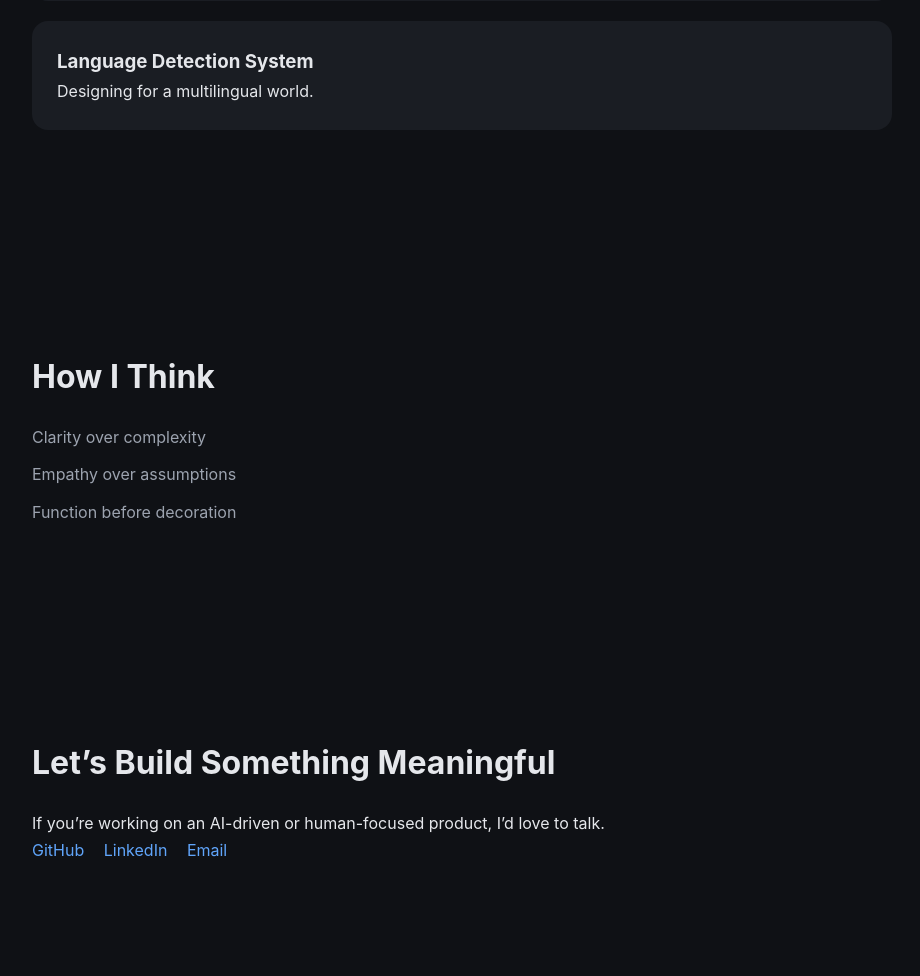
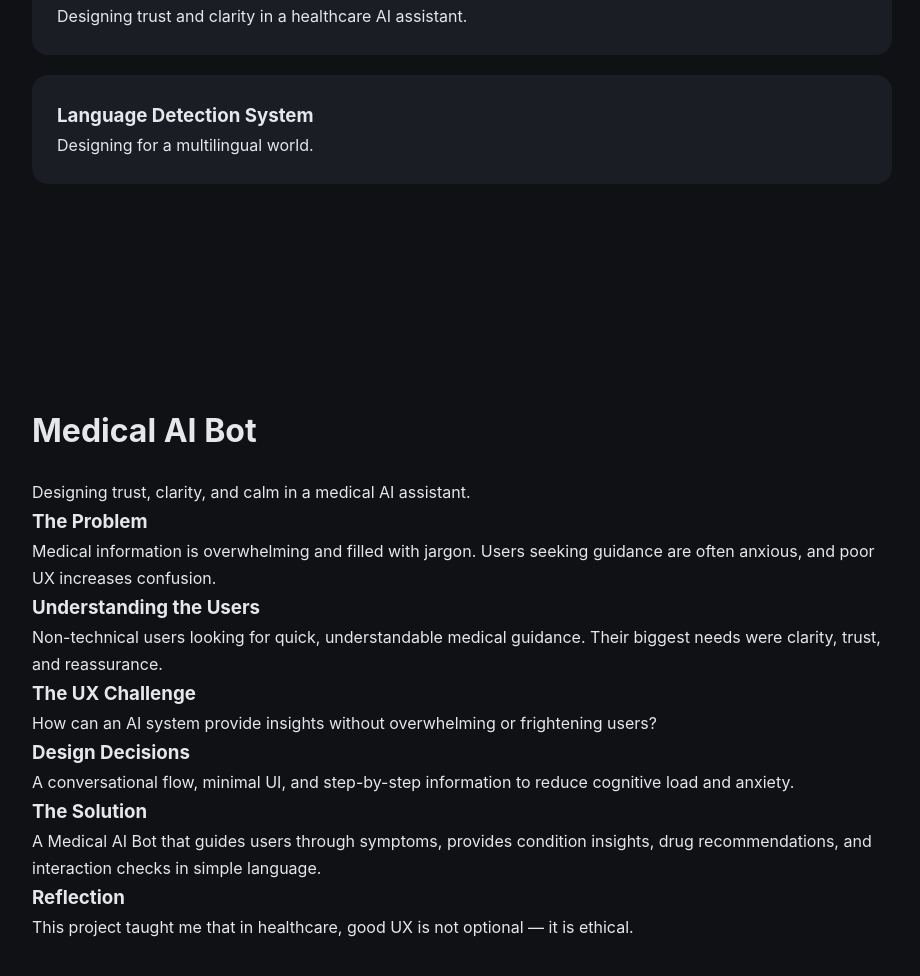
Before and after one commit to fardeen2036/story_portfolio, a plain HTML site: page index.html in a window 1280 px wide. Shown: the part 1084-2060 px from the top of the page, without its empty margins (178-1098 px from the left). Drawn offline with Linux system fonts and the light colour scheme.

Commit message:
Update index.html

```diff
--- a/index.html
+++ b/index.html
@@ -3,7 +3,7 @@
 <head>
   <meta charset="UTF-8" />
   <meta name="viewport" content="width=device-width, initial-scale=1.0" />
-  <title>Fardeen | UI/UX & AI Portfolio</title>
+  <title>Fardeen | Narrative UI/UX Portfolio</title>
   <link rel="stylesheet" href="style.css" />
 </head>
 <body>
@@ -16,27 +16,33 @@
       usability, clarity, and trust matter as much as accuracy.
     </p>
     <div class="hero-buttons">
-      <a href="#projects">View Case Studies</a>
+      <a href="#medical-ai">View Case Study</a>
       <a href="#about" class="secondary">Read My Story</a>
     </div>
   </section>
 
   <!-- ABOUT -->
-  <section id="about" class="about">
+  <section id="about" class="about reveal">
     <h2>My Story</h2>
     <p>
       I started my journey by building software and AI systems.
-      The logic worked — but I kept asking myself: would a real person understand this?
+      The logic worked — but I kept asking myself:
+      <em>would a real person understand this?</em>
+    </p>
+    <p>
+      That question pushed me toward UI/UX design.
+      Today, I work at the intersection of technology and empathy,
+      designing experiences that simplify complexity and feel human.
     </p>
   </section>
 
-  <!-- PROJECTS -->
-  <section id="projects" class="projects">
+  <!-- PROJECT LIST -->
+  <section id="projects" class="projects reveal">
     <h2>Selected Work</h2>
 
     <div class="project-card morph">
       <h3>Medical AI Bot</h3>
-      <p>Designing trust in a medical AI assistant.</p>
+      <p>Designing trust and clarity in a healthcare AI assistant.</p>
     </div>
 
     <div class="project-card morph">
@@ -45,20 +51,80 @@
     </div>
   </section>
 
+  <!-- MEDICAL AI CASE STUDY -->
+  <section class="case-study reveal" id="medical-ai">
+
+    <h2>Medical AI Bot</h2>
+    <p class="case-intro">
+      Designing trust, clarity, and calm in a medical AI assistant.
+    </p>
+
+    <div class="case-block morph">
+      <h3>The Problem</h3>
+      <p>
+        Medical information is overwhelming and filled with jargon.
+        Users seeking guidance are often anxious, and poor UX increases confusion.
+      </p>
+    </div>
+
+    <div class="case-block morph">
+      <h3>Understanding the Users</h3>
+      <p>
+        Non-technical users looking for quick, understandable medical guidance.
+        Their biggest needs were clarity, trust, and reassurance.
+      </p>
+    </div>
+
+    <div class="case-block morph">
+      <h3>The UX Challenge</h3>
+      <p>
+        How can an AI system provide insights without overwhelming
+        or frightening users?
+      </p>
+    </div>
+
+    <div class="case-block morph">
+      <h3>Design Decisions</h3>
+      <p>
+        A conversational flow, minimal UI, and step-by-step information
+        to reduce cognitive load and anxiety.
+      </p>
+    </div>
+
+    <div class="case-block morph">
+      <h3>The Solution</h3>
+      <p>
+        A Medical AI Bot that guides users through symptoms,
+        provides condition insights, drug recommendations,
+        and interaction checks in simple language.
+      </p>
+    </div>
+
+    <div class="case-block morph">
+      <h3>Reflection</h3>
+      <p>
+        This project taught me that in healthcare,
+        good UX is not optional — it is ethical.
+      </p>
+    </div>
+
+  </section>
+
   <!-- THINKING -->
-  <section class="thinking">
+  <section class="thinking reveal">
     <h2>How I Think</h2>
     <ul>
       <li>Clarity over complexity</li>
       <li>Empathy over assumptions</li>
       <li>Function before decoration</li>
+      <li>Design for emotional context</li>
     </ul>
   </section>
 
   <!-- CONTACT -->
-  <section class="contact">
+  <section class="contact reveal">
     <h2>Let’s Build Something Meaningful</h2>
-    <p>If you’re working on an AI-driven or human-focused product, I’d love to talk.</p>
+    <p>If you’re building an AI-driven or human-focused product, I’d love to talk.</p>
     <div class="contact-links">
       <a href="#">GitHub</a>
       <a href="#">LinkedIn</a>
```
